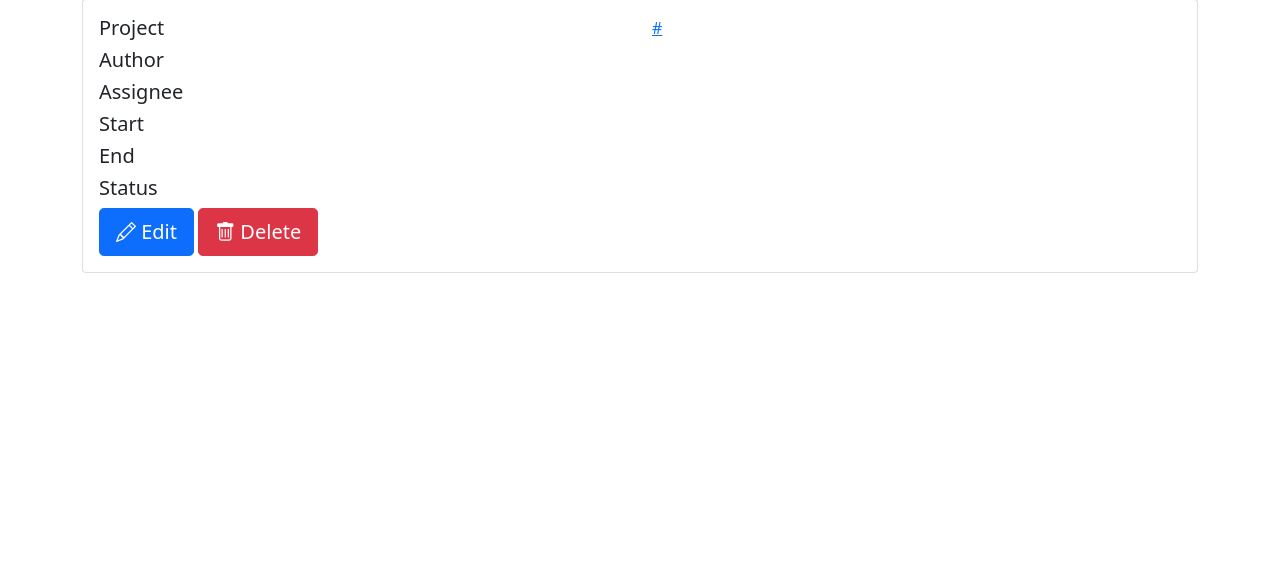
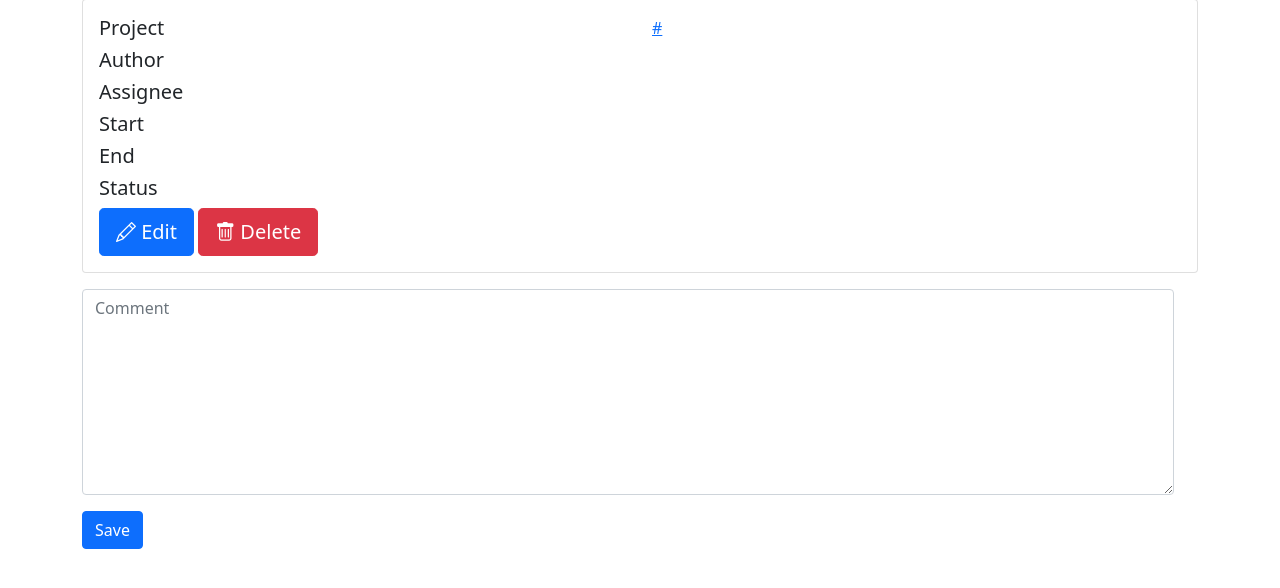
Before and after one commit to iliadmitriev/taskcamp, a Django app: template projects/templates/task_detail.html in a window 1280 px wide. Shown: the part 178-766 px from the top of the page. Run offline with Django 3.2, Linux system fonts and the light colour scheme; the template is opened without the code that fills it: values that come from a table or form of the project are taken from there, others are empty; some libraries are stand-ins or nearby versions.

Commit message:
* comment form * comment post urls and view

```diff
--- a/projects/forms.py
+++ b/projects/forms.py
@@ -1,4 +1,5 @@
 from django import forms
+from django.utils.translation import gettext_lazy as _
 from .models import Project, Task, Comment
 
 
@@ -41,5 +42,11 @@ class CommentModelForm(forms.ModelForm):
             'description'
         ]
         widgets = {
-            'description': forms.Textarea(attrs={'class': 'form-control'}),
+            'description': forms.Textarea(
+                attrs={
+                    'class': 'form-control',
+                    'rows': 8,
+                    'placeholder': _('Comment')
+                }
+            ),
         }
--- a/projects/templates/task_detail.html
+++ b/projects/templates/task_detail.html
@@ -125,4 +125,20 @@
             </div>
         </div>
     {% endfor %}
+
+    <div class="row mt-3 mb-5">
+        <div class="row">
+            <form action="{% url 'comment-post' task.id %}" method="post">
+                {% csrf_token %}
+                <input type="hidden" name="task" value="{{ task.id }}">
+                <div class="mb-3">
+                    {{ comment_form.description }}
+                </div>
+                <button type="submit" class="btn btn-primary">
+                    {% translate 'Save' %}
+                </button>
+            </form>
+        </div>
+    </div>
+
 {% endblock %}
--- a/projects/urls.py
+++ b/projects/urls.py
@@ -4,7 +4,8 @@ from .views import (
     ProjectCreateView, ProjectEditView,
     ProjectDeleteView,
     TaskListView, TaskDetailView, TaskCreateView,
-    TaskUpdateView, TaskDeleteView
+    TaskUpdateView, TaskDeleteView,
+    CommentCreate
 )
 
 
@@ -17,6 +18,7 @@ urlpatterns = [
     path('tasks/', TaskListView.as_view(), name='projects-task-list'),
     path('tasks/add/', TaskCreateView.as_view(), name='projects-task-create'),
     path('tasks/<int:pk>/', TaskDetailView.as_view(), name='projects-task-detail'),
+    path('tasks/<int:pk>/comment/', CommentCreate.as_view(), name='comment-post'),
     path('tasks/<int:pk>/edit/', TaskUpdateView.as_view(), name='projects-task-edit'),
     path('tasks/<int:pk>/delete/', TaskDeleteView.as_view(), name='projects-task-delete'),
 ]
```
Also changed, not shown: projects/views.py (+14 -3 lines).
